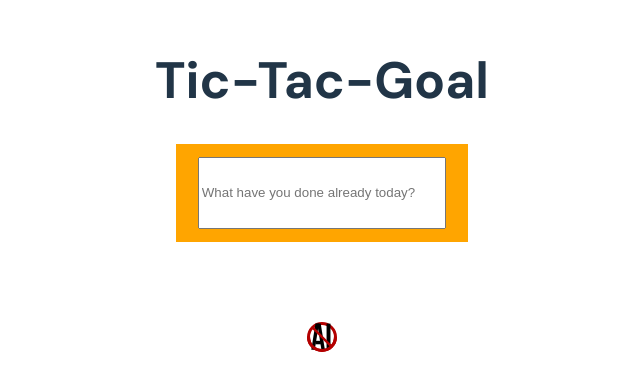
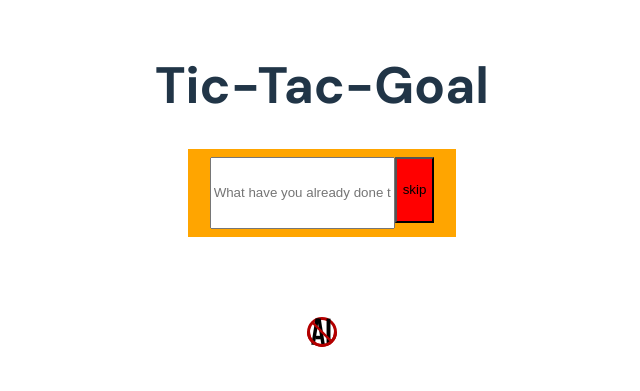
Before and after one commit to arthurberman/tic-tac-goal, a React (Vite) app: page / in a window 1280 px wide. Shown: the part 211-602 px from the top of the page, without its empty margins (318-958 px from the left). Built offline with nearby package versions, Linux system fonts and the light colour scheme.

Commit message:
Add skip button

```diff
--- a/src/Intro.tsx
+++ b/src/Intro.tsx
@@ -1,4 +1,4 @@
-import { useCallback } from "react";
+import { useCallback, useState, type ChangeEvent } from "react";
 
 interface IntroProps {
   dismiss: (text?: String) => void;
@@ -13,14 +13,36 @@ const Intro: React.FC<IntroProps> = ({ dismiss }) => {
     },
     [dismiss]
   );
+
+  const [introState, setIntroState] = useState(false);
+
+  const inputChanged = useCallback(
+    (event: ChangeEvent<HTMLInputElement>) => {
+      if (event.target.value != "") {
+        setIntroState(true);
+      } else {
+        setIntroState(false);
+      }
+    },
+    [setIntroState]
+  );
+  const buttonText = introState ? "submit" : "skip";
   return (
-    <div style={{ backgroundColor: "orange", width: "80%", padding: "1vw" }}>
+    <div style={{ backgroundColor: "orange", width: "80%" }}>
       <form action={submitGoal}>
-        <input
-          name="goal"
-          style={{ width: "90%", height: "5em" }}
-          placeholder="What have you done already today?"
-        />
+        <div style={{ display: "inline-flex", padding: "1vh" }}>
+          <input
+            name="goal"
+            style={{ width: "90%", height: "5em" }}
+            onChange={inputChanged}
+            placeholder="What have you already done today?"
+          />
+          <input
+            type="submit"
+            value={buttonText}
+            style={{ backgroundColor: "red", height: "5em" }}
+          />
+        </div>
       </form>
     </div>
   );
```
